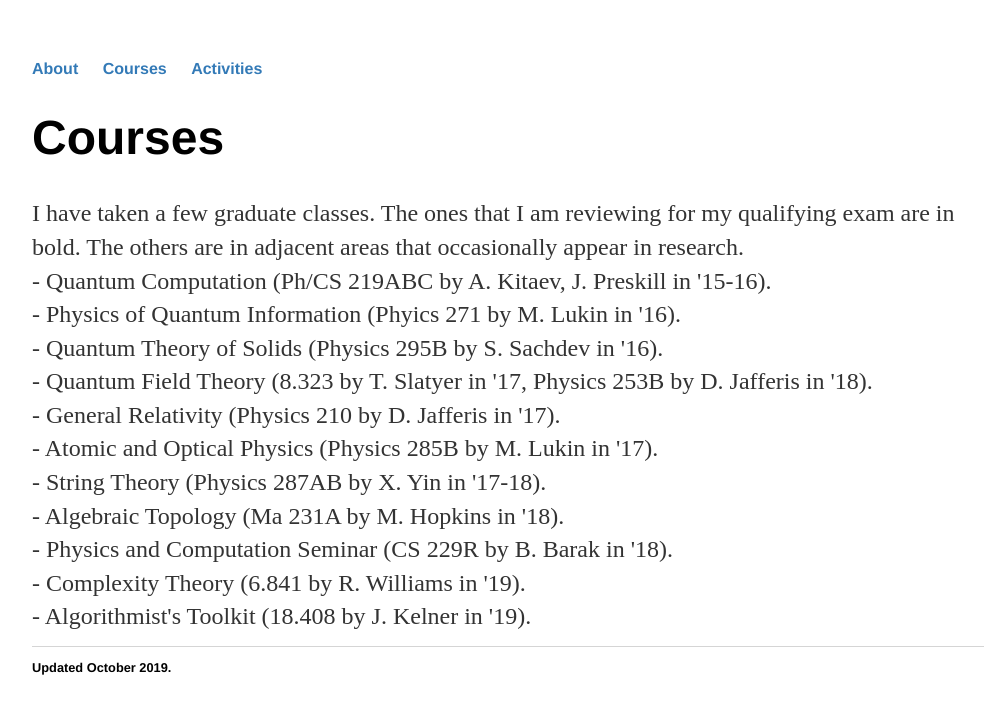
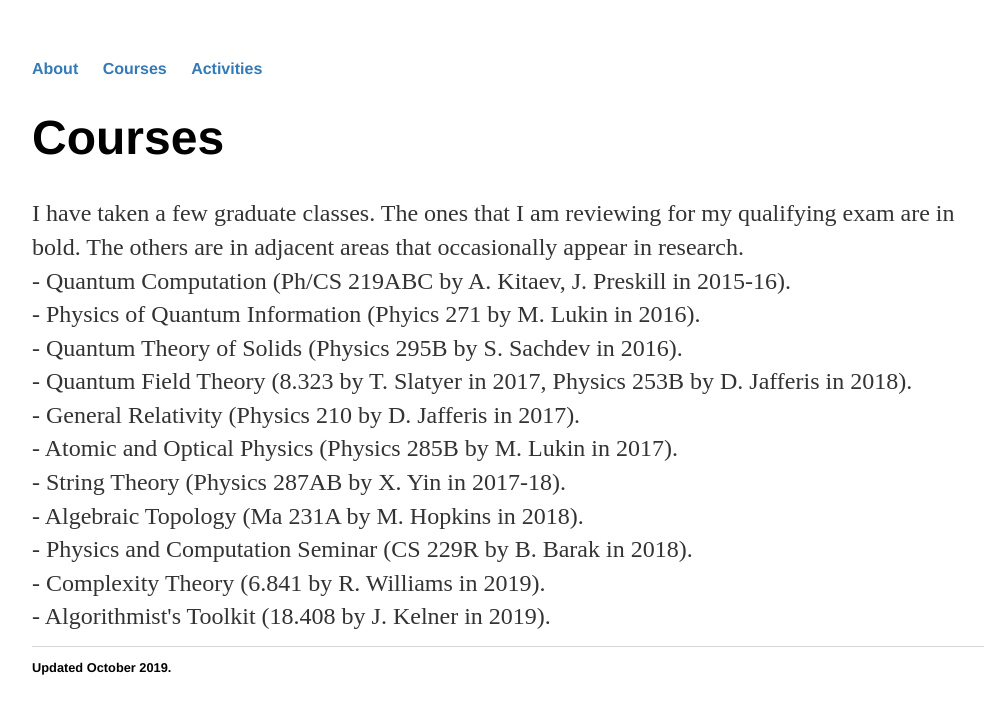
Before and after one commit to emilkhab/emilkhab.github.io, a Jekyll site: the page built from courses/index.html, in a window 1280 px wide. Shown: the top 714 px of the page, without its empty margins (128-1112 px from the left). Built offline with Jekyll 4.4.1, drawn with Linux system fonts in a browser that asks for light colours.

Commit message:
Update index.html

```diff
--- a/courses/index.html
+++ b/courses/index.html
@@ -5,16 +5,16 @@ title: Courses
 <h1>{{page.title}}</h1>
 <div class="blurb">
 	<p>I have taken a few graduate classes. The ones that I am reviewing for my qualifying exam are in bold. The others are in adjacent areas that occasionally appear in research.<br/>
-	- Quantum Computation (Ph/CS 219ABC by A. Kitaev, J. Preskill in '15-16).<br/>
-	- Physics of Quantum Information (Phyics 271 by M. Lukin in '16).<br/>
-	- Quantum Theory of Solids (Physics 295B by S. Sachdev in '16).<br/>
-	- Quantum Field Theory (8.323 by T. Slatyer in '17, Physics 253B by D. Jafferis in '18).<br/>
-	- General Relativity (Physics 210 by D. Jafferis in '17).<br/>
-	- Atomic and Optical Physics (Physics 285B by M. Lukin in '17).<br/>
-	- String Theory (Physics 287AB by X. Yin in '17-18).<br/>
-	- Algebraic Topology (Ma 231A by M. Hopkins in '18).<br/>
-	- Physics and Computation Seminar (CS 229R by B. Barak in '18).<br/>
-	- Complexity Theory (6.841 by R. Williams in '19).<br/>
-	- Algorithmist's Toolkit (18.408 by J. Kelner in '19).
+	- Quantum Computation (Ph/CS 219ABC by A. Kitaev, J. Preskill in 2015-16).<br/>
+	- Physics of Quantum Information (Phyics 271 by M. Lukin in 2016).<br/>
+	- Quantum Theory of Solids (Physics 295B by S. Sachdev in 2016).<br/>
+	- Quantum Field Theory (8.323 by T. Slatyer in 2017, Physics 253B by D. Jafferis in 2018).<br/>
+	- General Relativity (Physics 210 by D. Jafferis in 2017).<br/>
+	- Atomic and Optical Physics (Physics 285B by M. Lukin in 2017).<br/>
+	- String Theory (Physics 287AB by X. Yin in 2017-18).<br/>
+	- Algebraic Topology (Ma 231A by M. Hopkins in 2018).<br/>
+	- Physics and Computation Seminar (CS 229R by B. Barak in 2018).<br/>
+	- Complexity Theory (6.841 by R. Williams in 2019).<br/>
+	- Algorithmist's Toolkit (18.408 by J. Kelner in 2019).
 	</p>
 </div>
```
